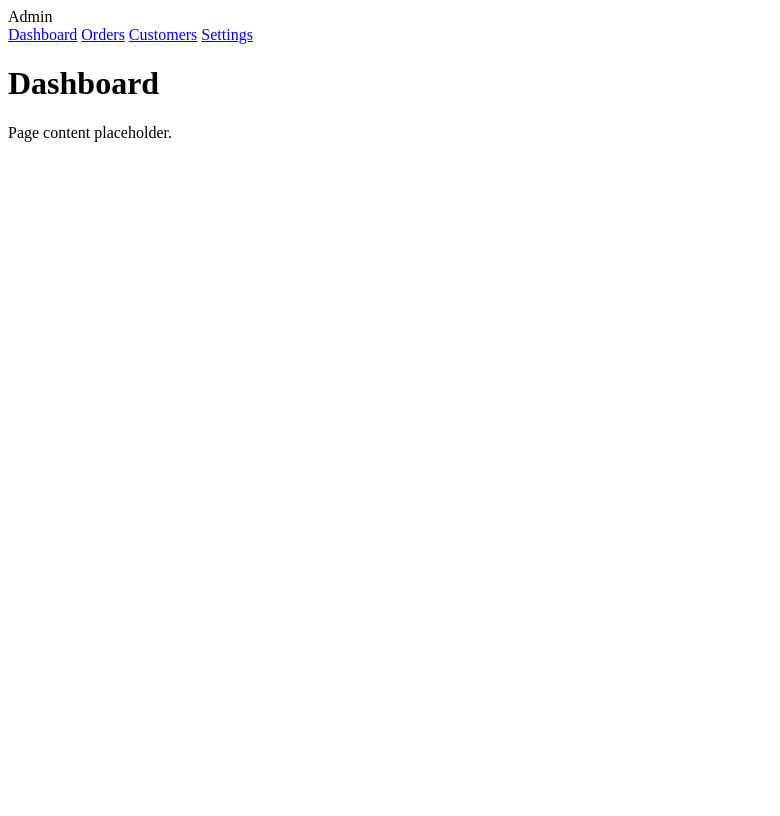
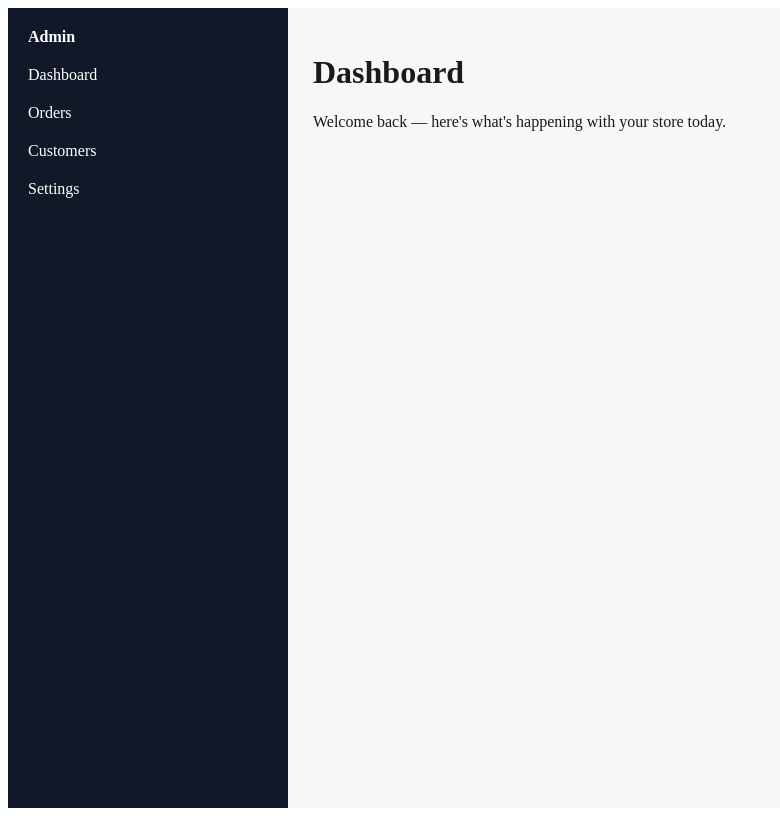
Before and after one commit to Aysha-AlAbri/s07-Flexbox-Grid, a plain HTML site: page task-03-sidebar-layout/index.html in a window 1280 px wide. Shown: the whole page, without its empty margins (0-780 px from the left). Drawn offline with Linux system fonts and the light colour scheme.

Commit message:
Complete Task 03 - Sidebar Layout using Flexbox

```diff
--- a/task-03-sidebar-layout/index.html
+++ b/task-03-sidebar-layout/index.html
@@ -19,7 +19,7 @@
     </nav>
     <main class="main-content">
       <h1>Dashboard</h1>
-      <p>Page content placeholder.</p>
+      <p>Welcome back — here's what's happening with your store today.</p>
     </main>
   </div>
 </body>
--- a/task-03-sidebar-layout/styles.css
+++ b/task-03-sidebar-layout/styles.css
@@ -1 +1,40 @@
 /* TODO: build .app-shell, .sidebar and .main-content with Flexbox to match the mockup */
+.app-shell{
+    display: flex;
+    color:#1a1a1a;
+    min-height: 100vh;
+
+}
+.sidebar{
+    display: flex;
+    background-color: #111827;
+    flex-direction: column;
+    justify-content: flex-start;
+    gap: 20px;
+    width: 240px;
+    flex:0 0 240px;
+    color: #ffffff;
+    padding: 20px;
+
+}
+.main-content{
+    flex:1;
+    min-width: 0;
+    background-color: #f7f7f8;
+    padding: 25px;
+}
+
+.logo{
+    color:#ffffff;
+    font-weight: bold;
+}
+
+.sidebar a {
+    color: #ffffff;
+    text-decoration: none;
+}
+
+.h1{
+     font-weight: bold;
+
+}
```
